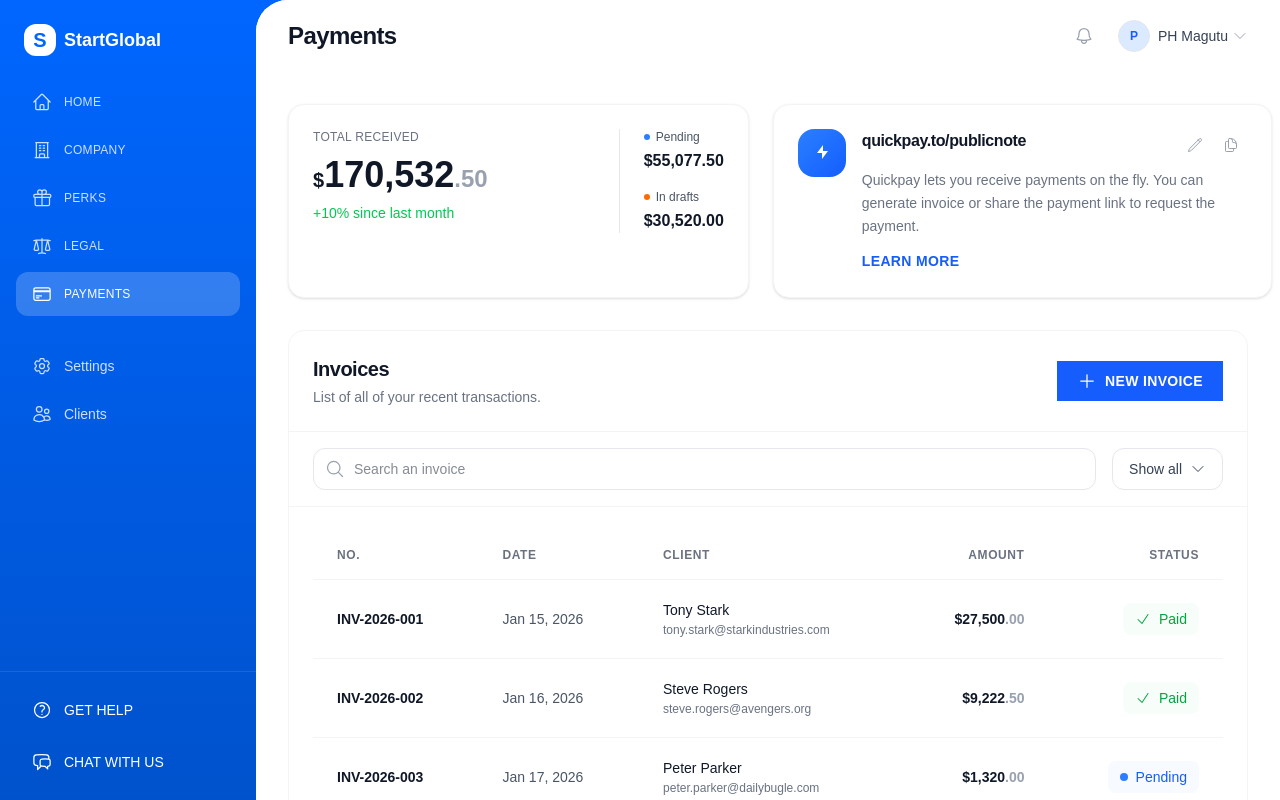
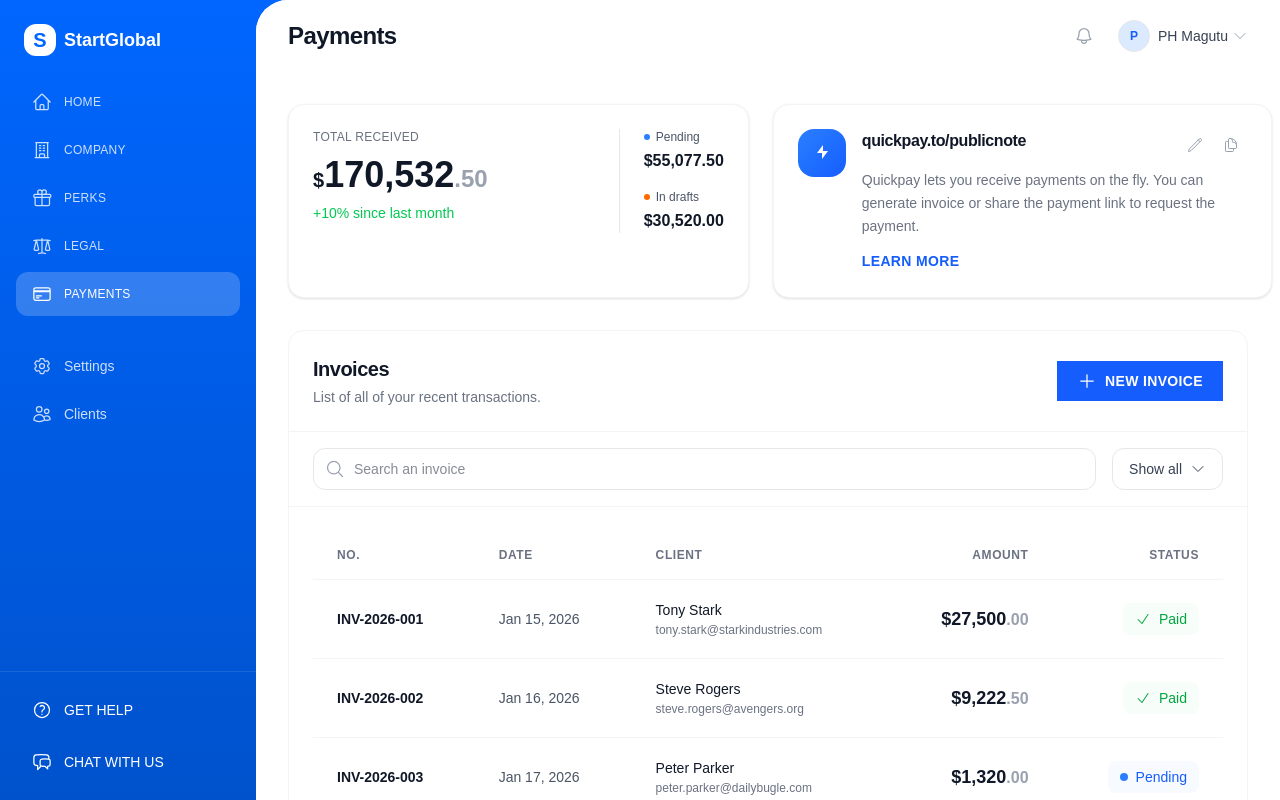
Before and after one commit to magvtv/quickpay, a Next.js app: page /payments in a window 1280 px wide. Shown: the top 800 px of the page. Built offline with nearby package versions, Linux system fonts and the light colour scheme; no server answers; the database is empty; a web font is replaced by a local one.

Commit message:
style: increase invoice amount font size in table

```diff
--- a/src/components/invoices/InvoiceRow.tsx
+++ b/src/components/invoices/InvoiceRow.tsx
@@ -46,7 +46,7 @@
 
       {/* Amount */}
       <td className="px-6 py-5 whitespace-nowrap text-right">
-        <span className="text-sm font-semibold text-gray-900">
+        <span className="text-lg font-semibold text-gray-900">
           {(() => {
             const formatted = formatCurrency(invoice.total);
             const [dollars, cents] = formatted.split('.');
@@ -54,7 +54,7 @@
               <>
                 {dollars}
                 {cents && (
-                  <span className="text-gray-400">.{cents}</span>
+                  <span className="text-gray-400 text-base">.{cents}</span>
                 )}
               </>
             );
```
